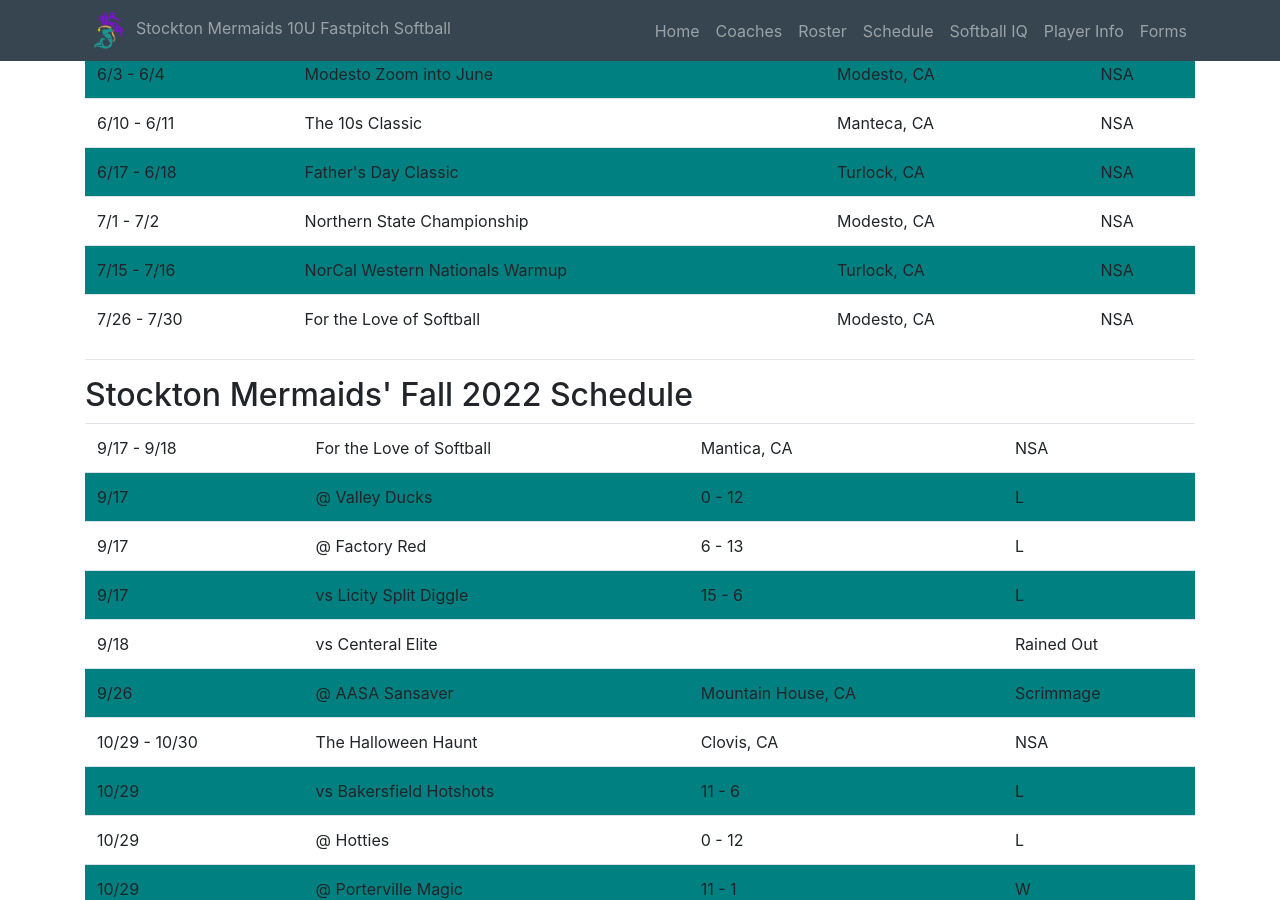
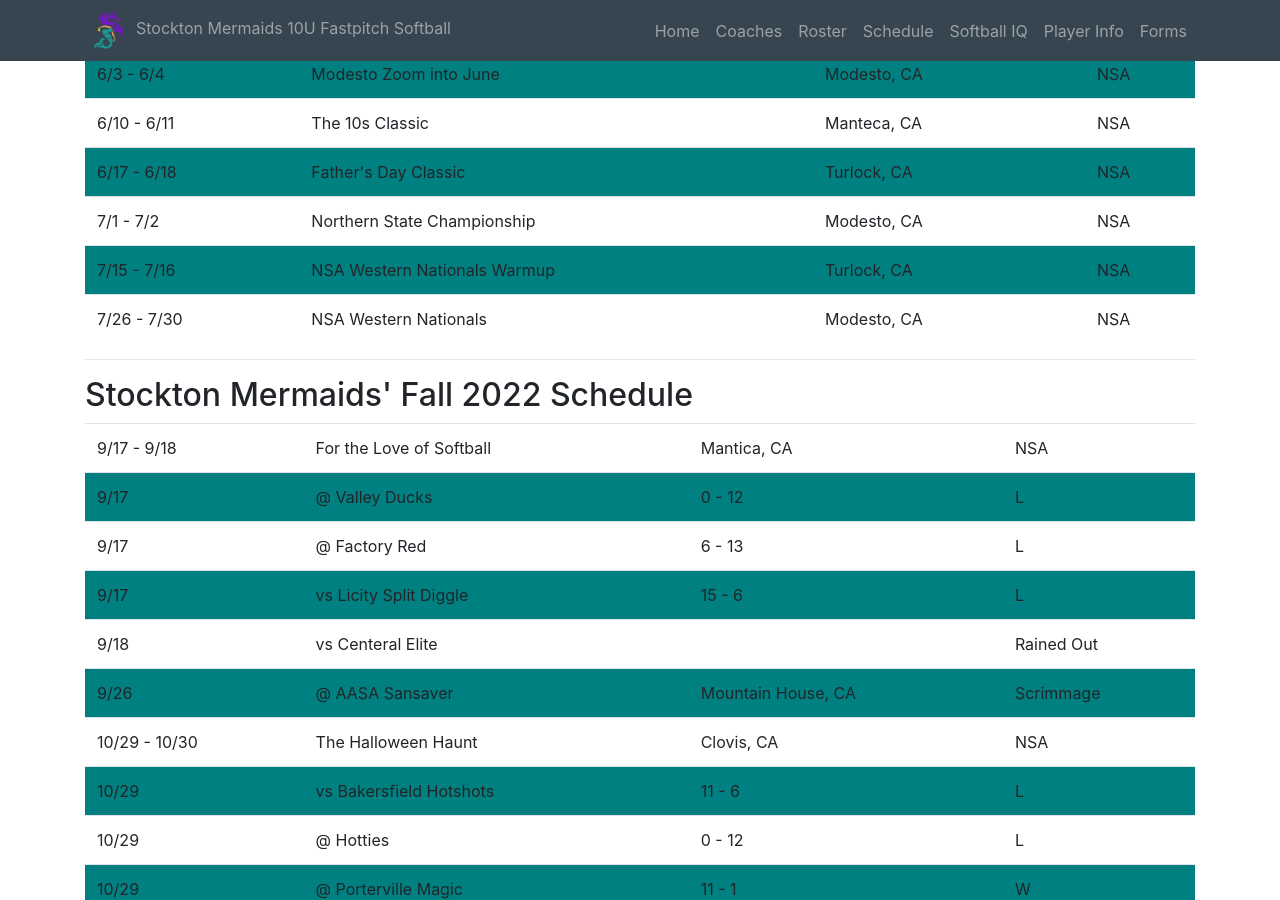
Before and after one commit to stocktonmermaids/stocktonmermaids.github.io, a Jekyll site: the page built from schedule.html, in a window 1280 px wide and 900 px high, scrolled down 446 px. Built offline with Jekyll 4.4.1, drawn with Linux system fonts in a browser that asks for light colours; nearby versions of some CDN libraries.

Commit message:
MBH: updates for spring 2023

```diff
--- a/schedule.html
+++ b/schedule.html
@@ -6,19 +6,19 @@
 
 <h2>Stockton Mermaids' Spring Summer 2023 Schedule</h2>
 <table class="table">
-    <tr><td>2/25 - 2/26</td>    <td>The Turlock Blastoff</td>               <td>Turlock, CA</td>        <td>NSA</td>    </tr>
-    <tr><td>3/11 - 3/12</td>    <td>Turlock Spring Blast</td>               <td>Turlock, CA</td>        <td>NSA</td>    </tr>
-    <tr><td>3/25 - 2/26</td>    <td>Welcome to Watsonville</td>             <td>Watsonville, CA</td>    <td>NSA</td>    </tr>
-    <tr><td>4/8</td>            <td>Easter One Day Friendly</td>            <td>Modesto, CA</td>        <td>NSA</td>    </tr>
-    <tr><td>4/22 - 4/23</td>    <td>Turlock Spring Classic</td>             <td>Turlock, CA</td>        <td>NSA</td>    </tr>
-    <tr><td>5/13 - 5/14</td>    <td>Mother's Day Classic</td>               <td>Turlock, CA</td>        <td>NSA</td>    </tr>
-    <tr><td>5/27 - 5/28</td>    <td>Sonora memorial Classic</td>            <td>Sonora, CA</td>         <td>NSA</td>    </tr>
-    <tr><td>6/3 - 6/4</td>      <td>Modesto Zoom into June</td>             <td>Modesto, CA</td>        <td>NSA</td>    </tr>
-    <tr><td>6/10 - 6/11</td>    <td>The 10s Classic</td>                    <td>Manteca, CA</td>        <td>NSA</td>    </tr>
-    <tr><td>6/17 - 6/18</td>    <td>Father's Day Classic</td>               <td>Turlock, CA</td>        <td>NSA</td>    </tr>
-    <tr><td>7/1 - 7/2</td>      <td>Northern State Championship</td>        <td>Modesto, CA</td>        <td>NSA</td>    </tr>
-    <tr><td>7/15 - 7/16</td>    <td>NorCal Western Nationals Warmup</td>    <td>Turlock, CA</td>        <td>NSA</td>    </tr>
-    <tr><td>7/26 - 7/30</td>    <td>For the Love of Softball</td>           <td>Modesto, CA</td>        <td>NSA</td>    </tr>
+    <tr><td>2/25 - 2/26</td>    <td>The Turlock Blastoff</td>           <td>Turlock, CA</td>        <td>NSA</td>    </tr>
+    <tr><td>3/11 - 3/12</td>    <td>Turlock Spring Blast</td>           <td>Turlock, CA</td>        <td>NSA</td>    </tr>
+    <tr><td>3/25 - 2/26</td>    <td>Welcome to Watsonville</td>         <td>Watsonville, CA</td>    <td>NSA</td>    </tr>
+    <tr><td>4/8</td>            <td>Easter One Day Friendly</td>        <td>Modesto, CA</td>        <td>NSA</td>    </tr>
+    <tr><td>4/22 - 4/23</td>    <td>Turlock Spring Classic</td>         <td>Turlock, CA</td>        <td>NSA</td>    </tr>
+    <tr><td>5/13 - 5/14</td>    <td>Mother's Day Classic</td>           <td>Turlock, CA</td>        <td>NSA</td>    </tr>
+    <tr><td>5/27 - 5/28</td>    <td>Sonora memorial Classic</td>        <td>Sonora, CA</td>         <td>NSA</td>    </tr>
+    <tr><td>6/3 - 6/4</td>      <td>Modesto Zoom into June</td>         <td>Modesto, CA</td>        <td>NSA</td>    </tr>
+    <tr><td>6/10 - 6/11</td>    <td>The 10s Classic</td>                <td>Manteca, CA</td>        <td>NSA</td>    </tr>
+    <tr><td>6/17 - 6/18</td>    <td>Father's Day Classic</td>           <td>Turlock, CA</td>        <td>NSA</td>    </tr>
+    <tr><td>7/1 - 7/2</td>      <td>Northern State Championship</td>    <td>Modesto, CA</td>        <td>NSA</td>    </tr>
+    <tr><td>7/15 - 7/16</td>    <td>NSA Western Nationals Warmup</td>   <td>Turlock, CA</td>        <td>NSA</td>    </tr>
+    <tr><td>7/26 - 7/30</td>    <td>NSA Western Nationals</td>          <td>Modesto, CA</td>        <td>NSA</td>    </tr>
 </table>
 
 <hr>
```
